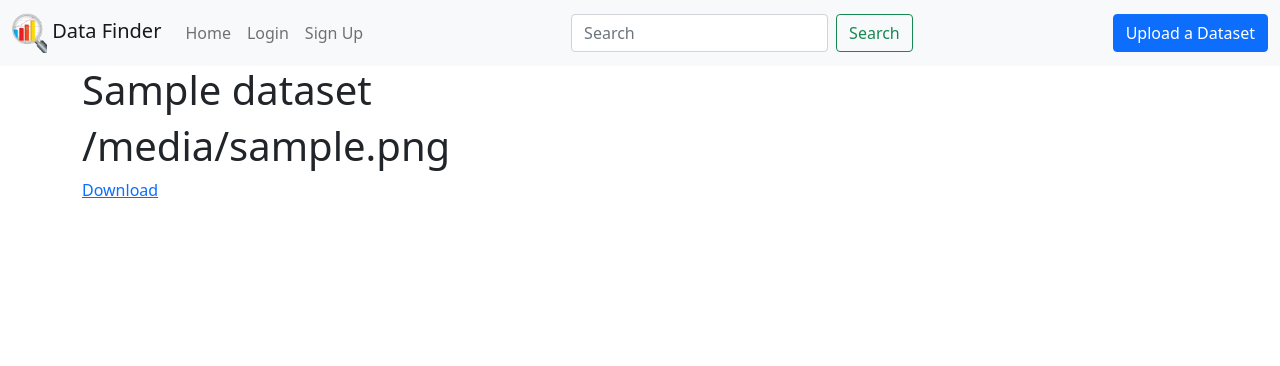
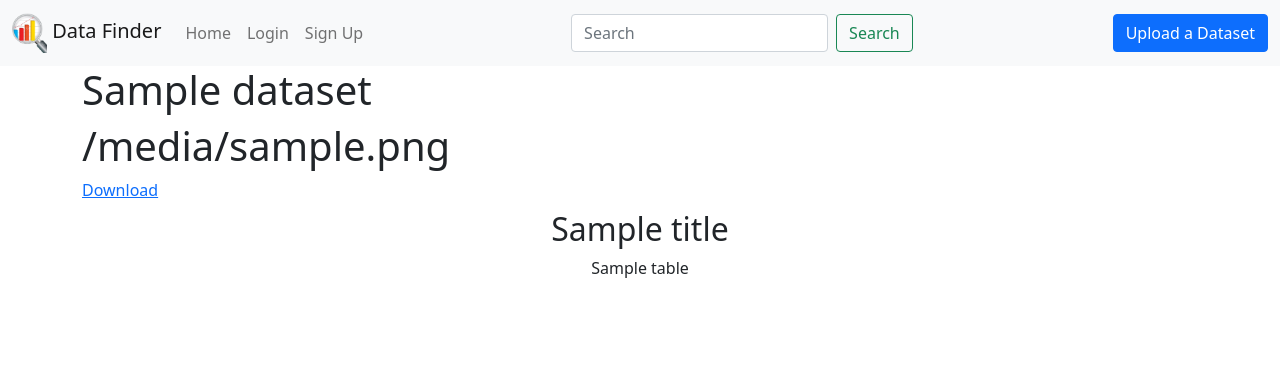
Before and after one commit to maliabarker/data-manager-app, a Flask app: template data_app/templates/view_dataset.html in a window 1280 px wide. Shown: the top 366 px of the page. Run offline with Flask 2, Linux system fonts and the light colour scheme; the template is opened without the code that fills it: most values are stand-ins (such as "Sample title", 1, 10 or a date in 2020); some libraries are stand-ins or nearby versions.

Commit message:
csv files can be viewed on the webpage

```diff
--- a/data_app/main/routes.py
+++ b/data_app/main/routes.py
@@ -94,6 +94,7 @@ def dataset_new():
 '''VIEW ONE DATASET'''
 @main.route('/dataset_view/<dataset_id>', methods=['GET'])
 def dataset_view(dataset_id):
-    read_csv_from_s3()
     dataset = Dataset.query.filter_by(id=dataset_id).one()
-    return render_template('view_dataset.html', dataset=dataset)
+    df = read_csv_from_s3(dataset.dataset_file)
+    # print(df.head(5))
+    return render_template('view_dataset.html', dataset=dataset, tables=[df.to_html()], titles=[''])
--- a/data_app/templates/view_dataset.html
+++ b/data_app/templates/view_dataset.html
@@ -3,4 +3,15 @@
     <h1>{{ dataset.title }}</h1>
     <h1>{{ dataset.dataset_file }}</h1>
     <a href="https://datamanagementapp.s3.us-west-1.amazonaws.com/{{ dataset.dataset_file }}">Download</a>
+    <div align="center">
+        <table>
+            <h1>
+            <!--Displaying the converted table-->
+                {% for table in tables %}
+                    <h2>{{titles[loop.index]}}</h2>
+                    {{ table|safe }}
+                {% endfor %}
+            </h1>
+        </table>
+    </div>
 {% endblock %}
--- a/data_app/util/helpers.py
+++ b/data_app/util/helpers.py
@@ -39,5 +39,4 @@ def upload_file_to_s3(file):
 def read_csv_from_s3(key):
     data = s3.get_object(Bucket=os.getenv("S3_BUCKET"), Key=key)
     initial_df = pd.read_csv(data['Body'])
-    print(initial_df.head(2))
     return initial_df
```
